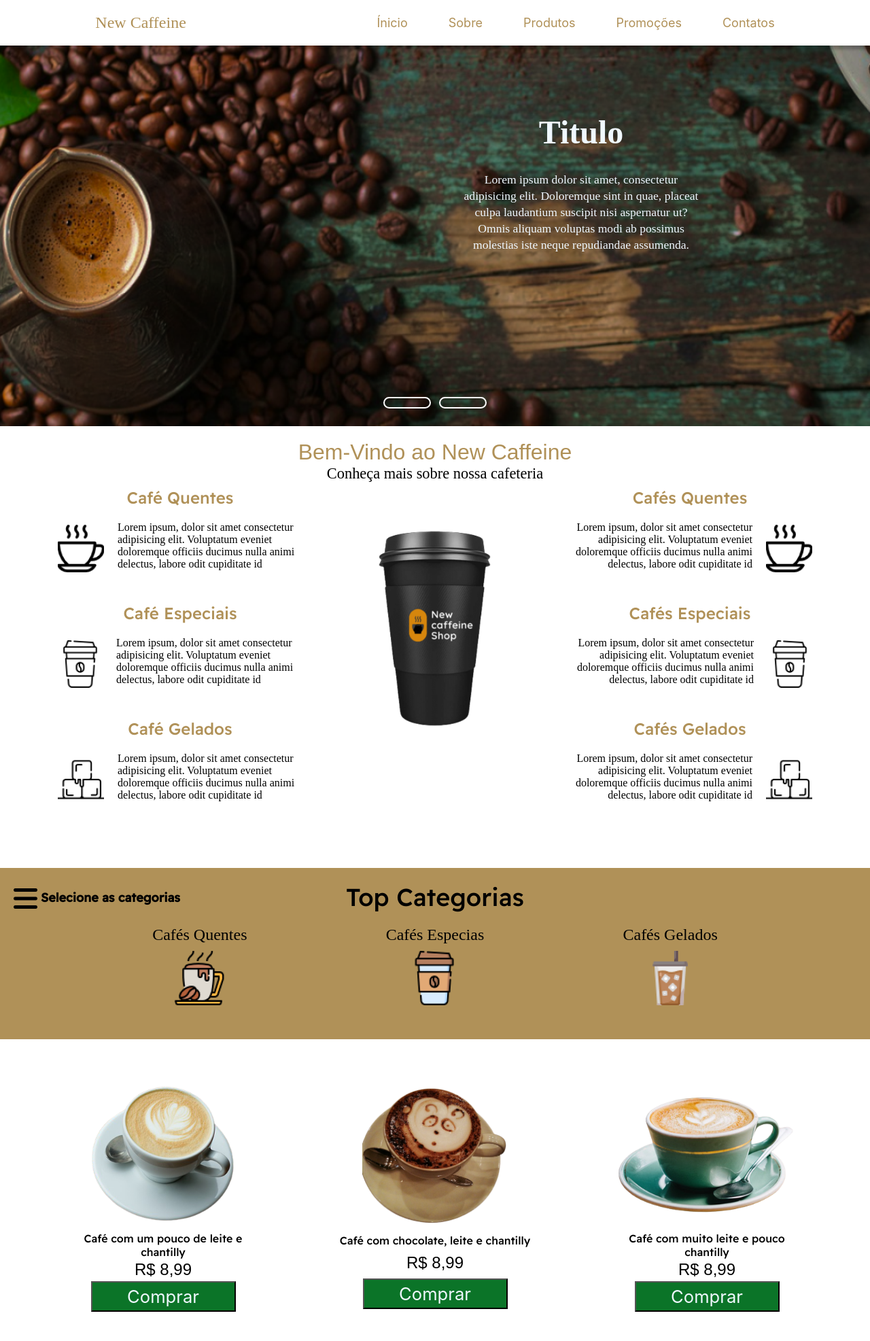
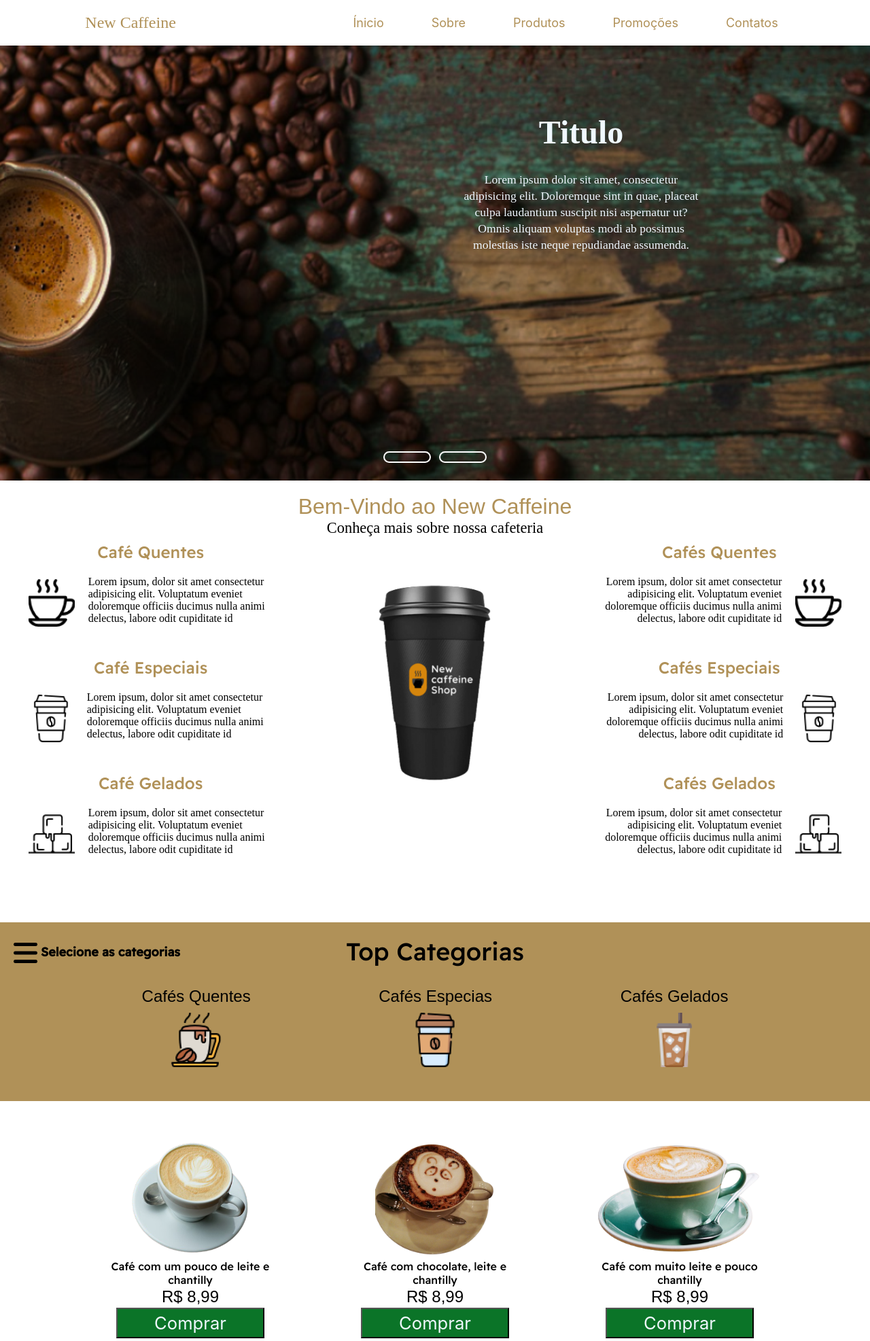
Before and after one commit to JoaoGabriel0908/Cafeteria, a PHP site: page / in a window 1280 px wide. Shown: the top 1973 px of the page at 68% size. Run offline with PHP 8.4, Linux system fonts and the light colour scheme; some libraries are stand-ins or nearby versions; some web fonts are replaced.

Commit message:
Front Feito

```diff
--- a/CSS/header.css
+++ b/CSS/header.css
@@ -12,14 +12,14 @@
 header {
   width: 100%;
   color: var(--marrom-escuro);
-  padding: 20px 0;
 }
 .content{
-  height: 70vh;
+  height: 80vh;
   width: 100%;
   overflow: hidden;
   position: relative;
   display: flex;
+  /* margin-top: 50px; */
 }
 .navigation{
   position: absolute;
@@ -67,14 +67,20 @@ input[name="slide"]{
   background-size: cover;
   height: inherit;
   width: 100%;
-
+  background-color: rgba(0, 0, 0, 0);
+  background-blend-mode: darken;
+  background-attachment: fixed;
 }
  header .image2{
   background-image: url(../IMG/shawnanggg-nmpW_WwwVSc-unsplash.jpg);
+  background-color: rgba(0, 0, 0, 0.452);
+  background-blend-mode: darken;
+  background-position: center center;
   background-repeat: no-repeat;
-  background-position: center center;
+  background-attachment: fixed;
   background-size: cover;
   height: inherit;
+
   width: 100%;
 }
 header .image .texto{
@@ -106,26 +112,33 @@ header .image .texto-subtitulo{
   align-items: center;
   flex-direction: row;
   margin: auto;
-  margin-bottom: 20px;
+  /* position: fixed;
+  top: 50;
+  left: 0;
+  width: 100%;*/
+  padding: 20px 0;
+
 }
 .menu ul {
   display: flex;
   flex-direction: row;
-  gap: 60px;
+  gap: 50px;
   list-style: none;
   color: var(--marrom-escuro);
+
 }
 .menu ul a{
   font-family: var(--fonte-texto);
   font-style: medium;
   font-size: 18px;
   color: var(--marrom-escuro);
-  padding-bottom: 20px;
+  padding: 15px 10px;
+  border-radius: 10px;
 }
 .menu ul a:hover{
-  color:var(--preto);
-  transition: .2s;
-  border-bottom: 2px solid var(--preto);
+  color:white;
+  transition: .4s;
+  background-color: var(--marrom-escuro);
 }
 .logo{
   font-size: 1.5rem;
--- a/CSS/main.css
+++ b/CSS/main.css
@@ -16,12 +16,12 @@
 
   /* Seção Sobre */
 .container{
-    max-width: 1150px;
+    max-width: 1300px;
     width: 100%;
     margin: auto;
     display: flex;
     justify-content: center;
-
+    margin-top: 20px;
 }
 .container .image{
     width: 350px;
@@ -196,6 +196,8 @@ div.categorias{
     gap: 10px;
     max-width: 1300px;
     transition: .5s;
+    font-family: var(--fonte-apresentacao);
+    margin-top: 10px;
 }
 
 .categorias div:hover{
@@ -221,7 +223,7 @@ section.produtos{
     padding: 50px 0;
     display: flex;
     flex-wrap: wrap;
-    gap: 100px;
+    gap: 60px;
     justify-content: center;
     align-items: center;
     margin: auto;
@@ -231,9 +233,10 @@ section.produtos{
 .card{
     display: flex;
     flex-direction: column;
-    height: 360px;
+    height: 320px;
     width: 300px;
-    padding: 8px;
+    padding: 5px;
+    padding-bottom: 20px;
 }
 .card:hover{
     box-shadow: 0px 0px 20px #000000;
@@ -241,11 +244,11 @@ section.produtos{
 }
 .card-image-container{
     width: 100%;
-    height: 65%;
+    height: 60%;
     display: flex;
     justify-content: center;
     align-items: center;
-    padding: 10px;
+    padding: 5px;
 }
 .card-image{
     max-width: 100%;
@@ -257,6 +260,7 @@ section.produtos{
     font-weight: 500;
     margin: auto;
     text-align: center;
+    width: 250px;
 }
 .card-preco{
     font-family: var(--fonte-apresentacao);
@@ -280,6 +284,7 @@ section.produtos{
     background-color: var(--marrom-escuro);
     width: 100%;
     padding: 20px;
+
 }
 div.destaque{
     max-width: 1300px;
@@ -327,7 +332,9 @@ button.info{
     cursor: pointer;
 }
 button.info:hover{
-    box-shadow: 0px 0px 5px 5px #000;
+    background-color: rgb(255, 255, 255);
+    color: var(--confirmar);
+    box-sizing: unset 0 0 0 3px var(--confirmar);
 }
 
 /* Seção Promoção */
--- a/CSS/style.css
+++ b/CSS/style.css
@@ -4,8 +4,14 @@
     box-sizing: border-box;
     text-decoration: none;
 }
+html{
+    scroll-behavior: smooth;
+}
 body{
-    width: 100%;
+    /* Barra de rolagem horizontal */
+    width: 100vw;
+    overflow-x: hidden;
+
 }
 ::-webkit-scrollbar-track{
     background-color: rgba(255, 255, 255, 0.418);
@@ -14,7 +20,10 @@ body{
     width: 12px;
     background-color: rgba(255, 255, 255, 0.418);
 }
+::-webkit-scrollbar-thumb:hover{
+    background-color: var(--marrom-escuro);
+}
 ::-webkit-scrollbar-thumb{
-    background-color: var(--marrom-escuro);
+    background-color: rgba(176, 145, 88, 0.623);
     border-radius: 5px;
 }
--- a/Javascript/animacao.js
+++ b/Javascript/animacao.js
@@ -1,55 +1,4 @@
-// var balls = document.querySelector('.balls')
-// var qntd = document.querySelectorAll('.slides .image, .image-2')
-// var atual = 0
-// var imagem = document.getElementById('atual')
-// var proximo = document.getElementById('proximo')
-// var voltar = document.getElementById('voltar')
-// var rolar = true
-
-// for(let i = 0; i < qntd.length; i++){
-//     var div = document.createElement('div')
-//     div.id = i
-//     balls.appendChild(div)
-// }
-// document.getElementById('0').classList.add('imgAtual')
-
-// var posicao = document.querySelectorAll('.balls div')
-
-// for(let i = 0; i < posicao.length; i++){
-//     posicao[i].addEventListener('click', function(){
-//         atual = posicao[i].id
-//         rolar = false
-//         slide()
-//     })
-// }
-
-// voltar.addEventListener('click', () => {
-//     atual--
-//     rolar = false
-//     slide()
-// })
-// proximo.addEventListener('click', () => {
-//     atual++
-//     rolar = false
-//     slide()
-// })
-
-// function slide() {
-//     if(atual >= qntd.length){
-//         atual = 0
-//     }
-//     else if(atual < 0){
-//         atual = qntd.length-1
-//     }
-//     document.querySelector('.imgAtual').classList.remove('.imgAtual')
-//     imagem.style.marginLeft = -1024*atual+'px'
-//     document.getElementById(atual).classList.add('imgAtual')
-// }
-// setInterval(() => {
-//     if(rolar){
-//         atual++
-//         slide()
-//     }else
-//         rolar=true
-
-// },4000)
+window.addEventListener('scroll', function(){
+        var nav = document.querySelector('.menu')
+        nav.classList.toggle('sticky', window.scrollY > 0);
+})
--- a/index.html
+++ b/index.html
@@ -35,6 +35,11 @@
         <input type="radio" name="slide" id="slide1" checked>
         <input type="radio" name="slide" id="slide2">
 
+        <!-- <div>
+          <i class="fa-solid fa-arrow-left-long" for="slide1"></i>
+          <i class="fa-solid fa-arrow-right-long" for="slide2"></i>
+        </div> -->
+
         <div class="slide slide1">
           <div class="image1 image" id="slide">
             <div class="texto" >
@@ -52,7 +57,7 @@
         <div class="slide slide2">
           <div class="image2 image" id="slide">
               <div class="texto" >
-              <div class="texto-titulo">Titulo</div>
+              <div class="texto-titulo">Nova Cafeteria!</div>
               <div class="texto-subtitulo">
                 Lorem ipsum dolor sit amet, consectetur adipisicing elit. Doloremque
                 sint in quae, placeat culpa laudantium suscipit nisi aspernatur ut?
@@ -70,7 +75,7 @@
     </div>
 
     </header>
-    <section class="container">
+    <section class="container" id="sobre">
       <div class="lado-esquerdo">
         <div data-aos="fade-right">
           <p>Café Quentes</p>
@@ -181,14 +186,14 @@
     </div>
   </section>
 
-  <section class="produtos">
+  <section class="produtos" id="produtos">
     <div class="card-container" data-aos="fade-up">
       <div class="card">
 
       </div>
     </div>
   </section>
-  <section class="color-destaque">
+  <section class="color-destaque" data-aos="fade-left">
     <div class="destaque">
       <div class="destaque-imagem">
         <img src="IMG/coffee-g6b8bc839a_640-removebg-preview (2).png" alt="">
@@ -208,7 +213,7 @@
     </div>
   </section>
 
-  <section class="promocao">
+  <section class="promocao" id="promocoes" data-aos="fade-up">
 
     <div class="promocao-total">
       <div class="promocao-texto">
@@ -270,7 +275,7 @@
 
   </section>
   <footer>
-    <div class="contato">
+    <div class="contato" id="contatos">
       <p>Contate-nos</p>
       <div class="caixas">
         <input type="text" placeholder="Nome">
```
